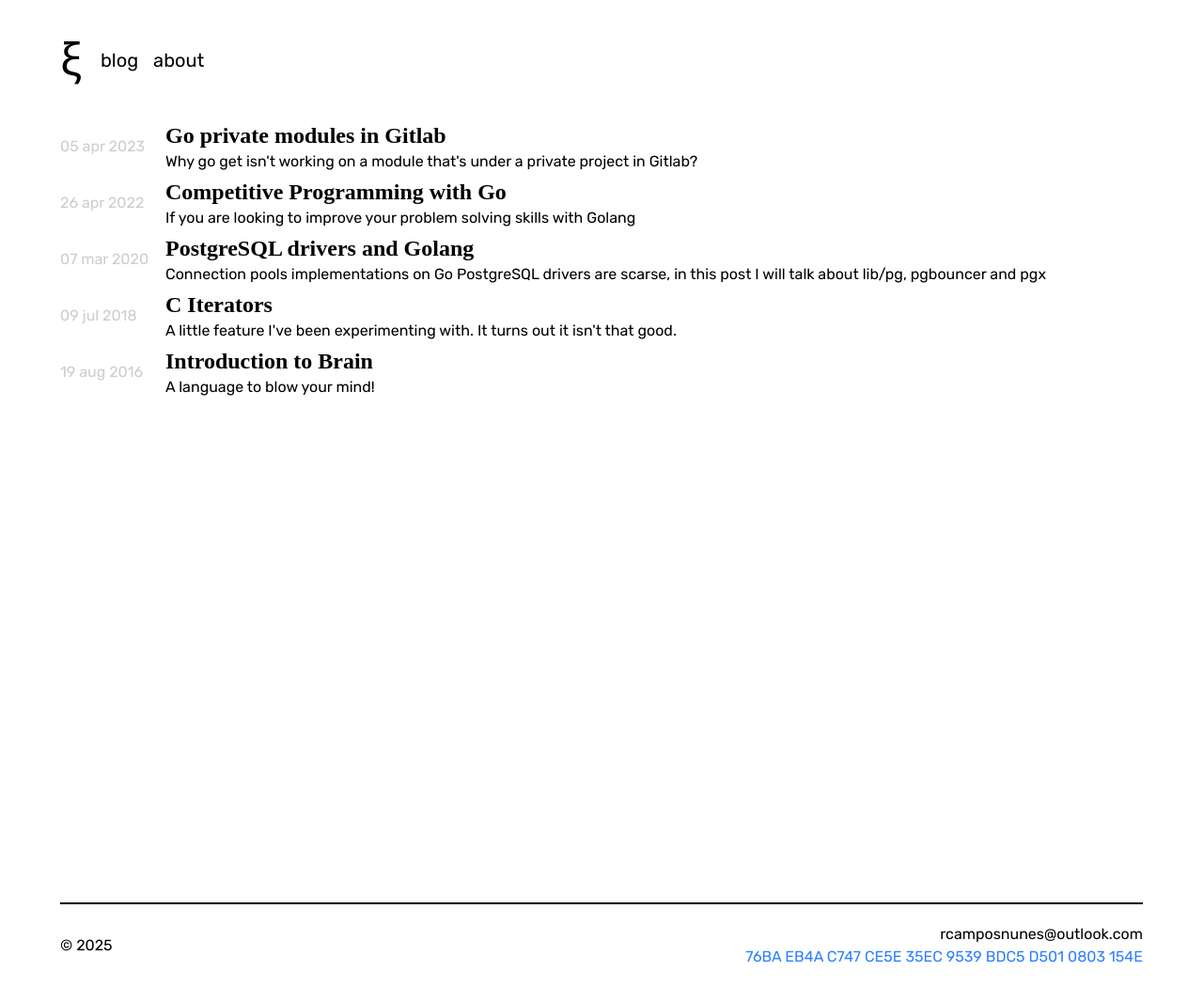
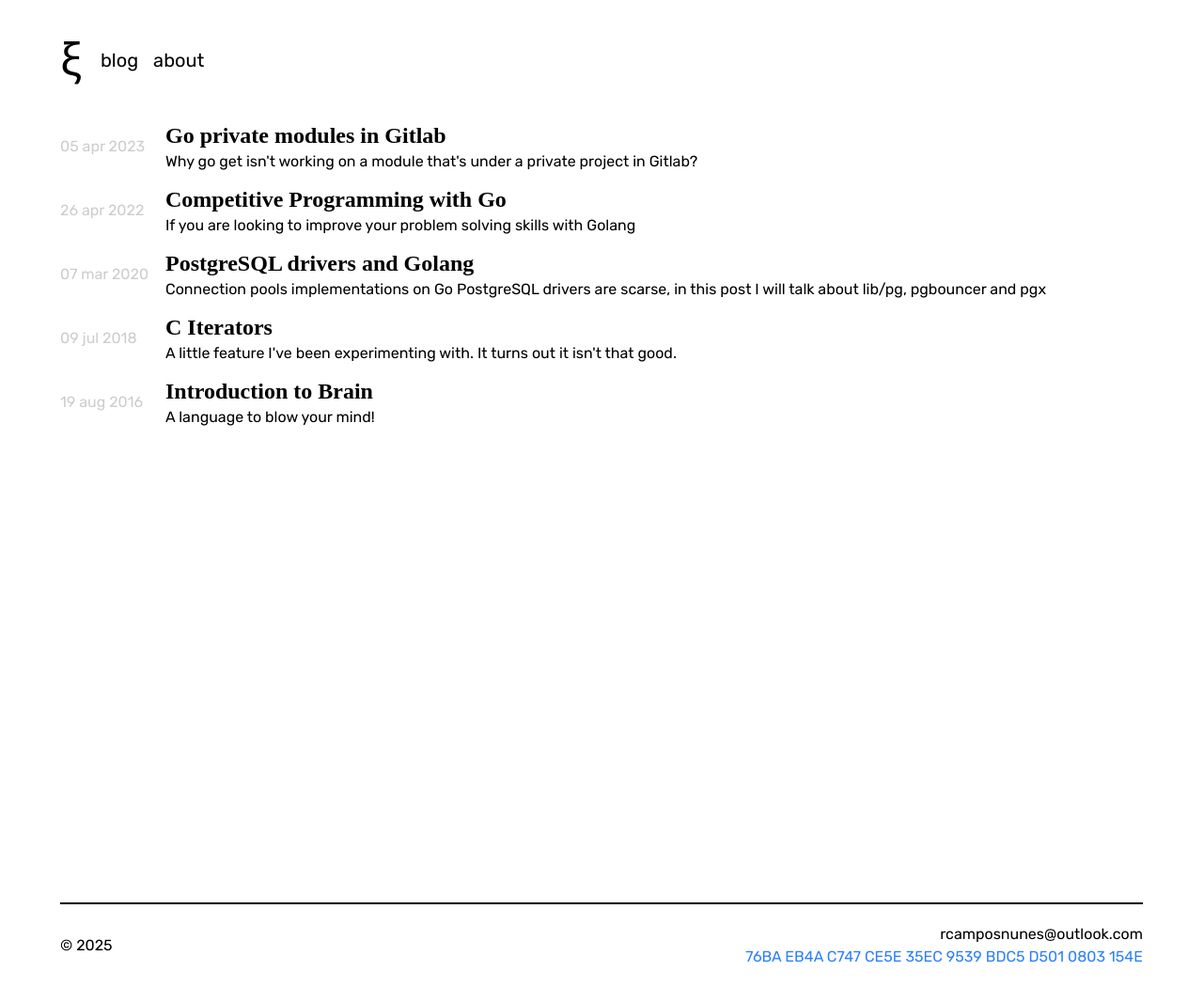
Before and after one commit to rafaelcn/rafaelcn.github.io, a Jekyll site: the page built from index.html, in a window 1280 px wide. Shown: the whole page at 94% size. Built offline with Jekyll 4.4.1, drawn with Linux system fonts in a browser that asks for light colours; nearby versions of some CDN libraries; some web fonts are replaced.

Commit message:
Add a tad more space y space on articles
Signed-off-by: Rafael Campos Nunes <rcamposnunes@outlook.com>

```diff
--- a/index.html
+++ b/index.html
@@ -3,7 +3,7 @@ layout: crude
 title: Blog
 ---
 
-<ul class="space-y-5 lg:space-y-1">
+<ul class="space-y-5 lg:space-y-3">
     {% for post in site.posts %} {% if post.draft == false %}
     <li>
         <a href="{{ post.url }}" class="group">
```
